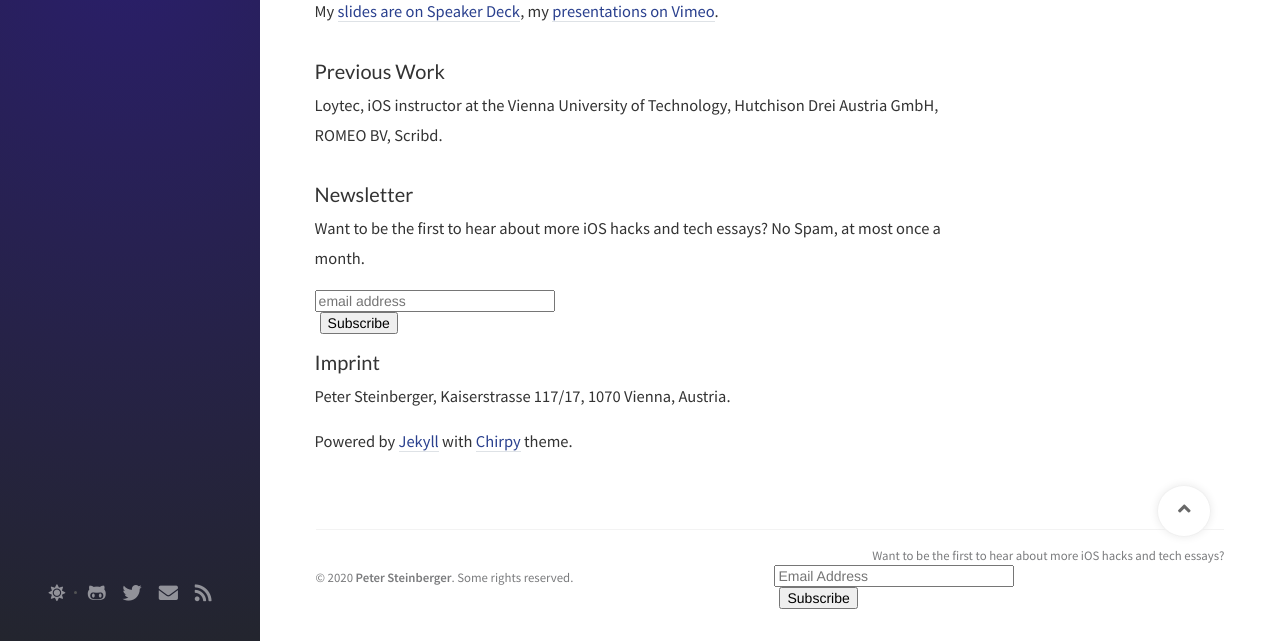
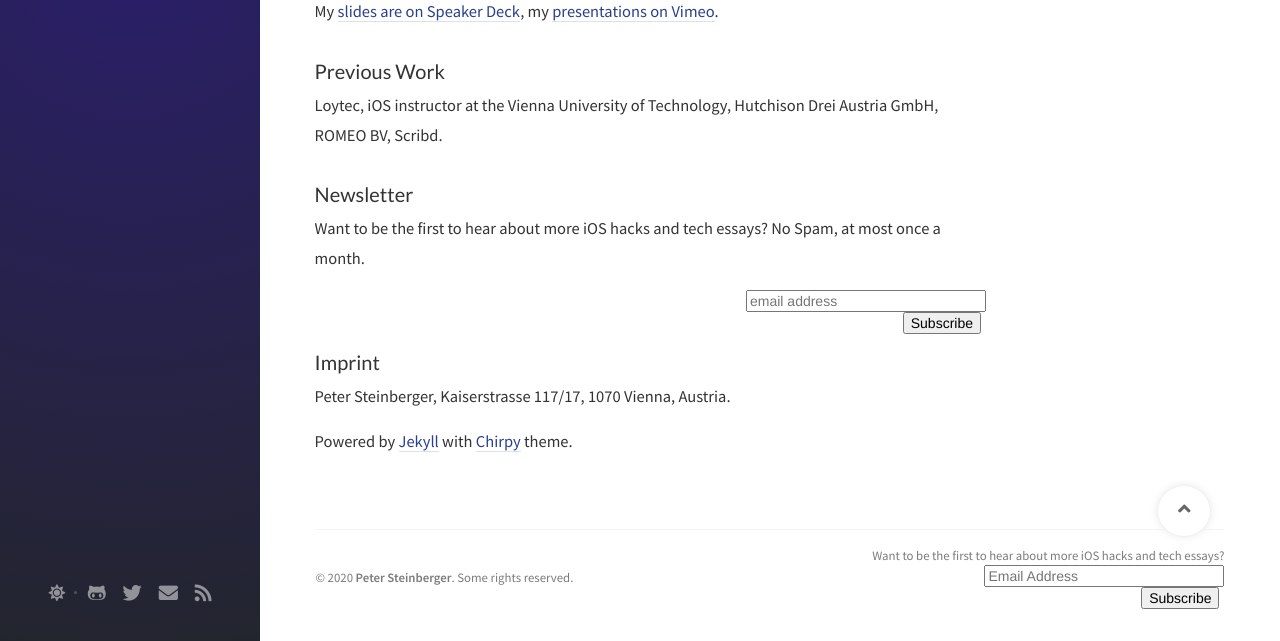
Before and after one commit to steipete/steipete.com, a Jekyll site: the page built from tabs/about.md, in a window 1280 px wide and 1400 px high, scrolled down 570 px. Shown: the part 759-1400 px from the top of the window. Built offline with Jekyll 4.4.1, drawn with Linux system fonts in a browser that asks for light colours; nearby versions of some CDN libraries; comment, search, counter and statistics services are not loaded.

Commit message:
fix newsletter override

```diff
--- a/tabs/about.md
+++ b/tabs/about.md
@@ -38,6 +38,9 @@
 </div>
 </form>
 </div>
+<style type="text/css">
+  #mc_embed_signup form { text-align: right !important; }
+</style>
 <!--End mc_embed_signup-->
 
 ### Imprint
```
